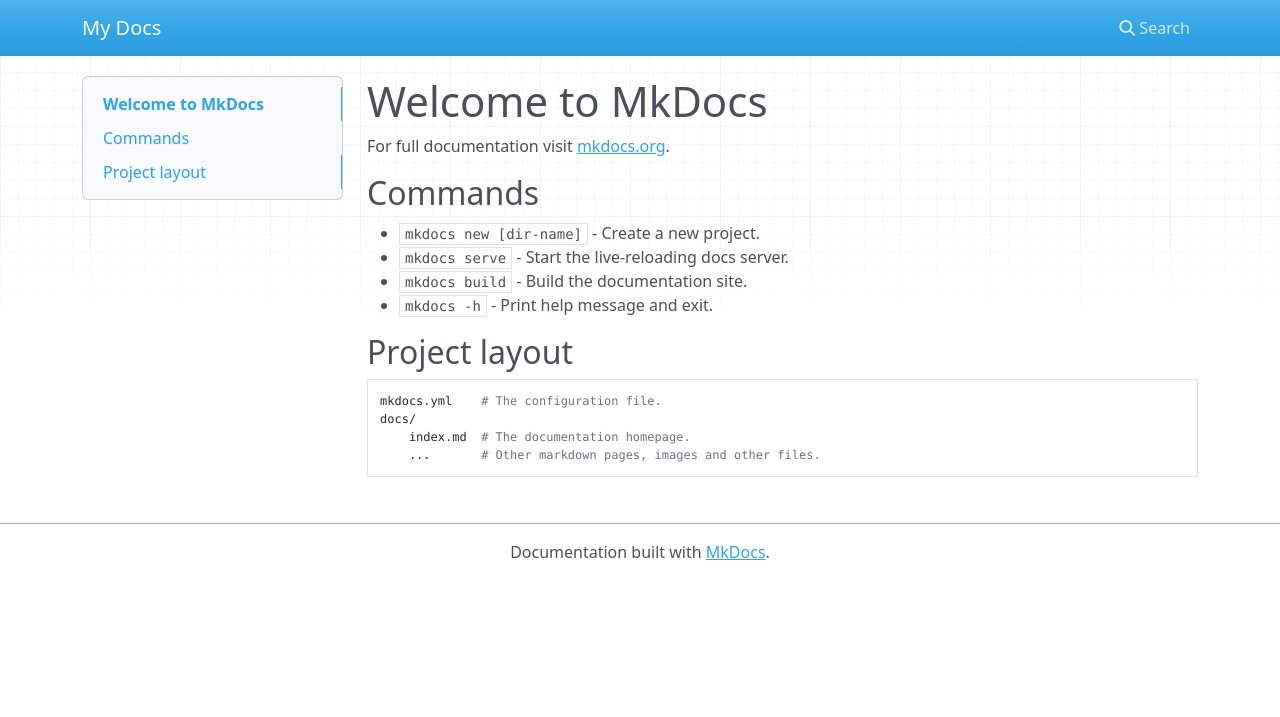
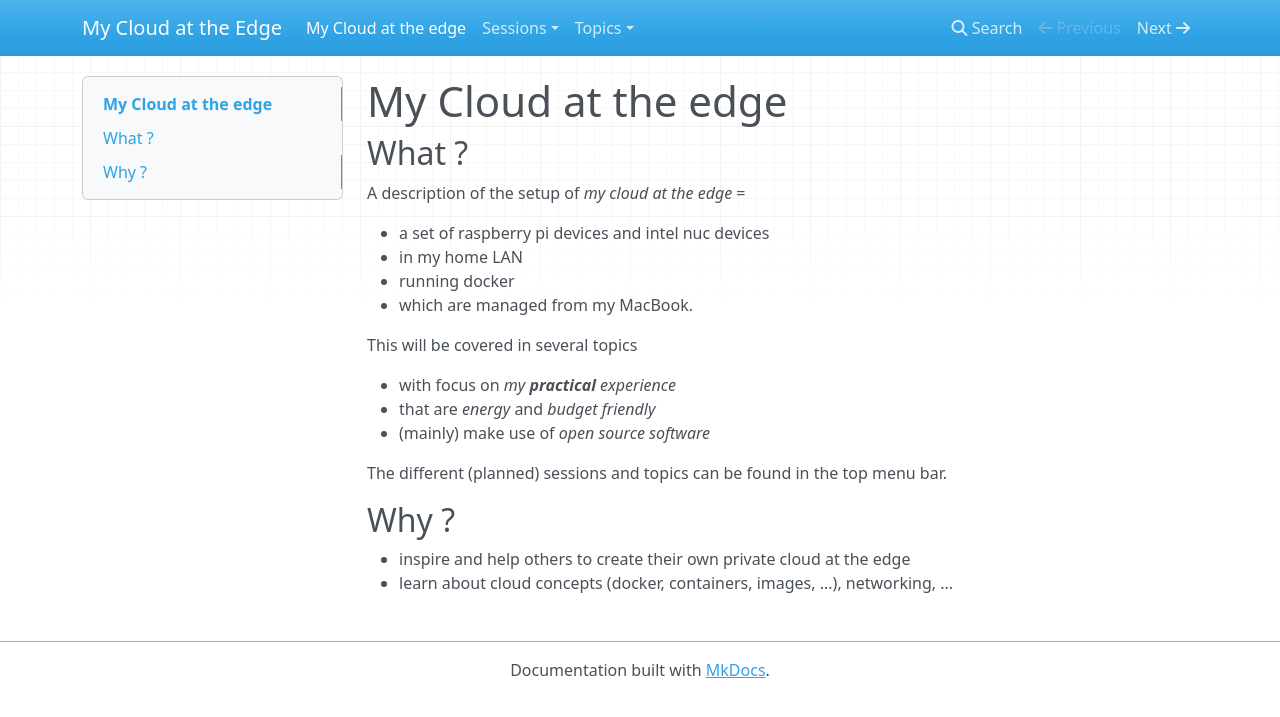
Before and after one commit to janvda/my-cloud-at-the-edge, an MkDocs documentation site: the page built from docs/index.md, in a window 1280 px wide. Shown: the top 717 px of the page. Built offline with MkDocs 1.6.1, drawn with Linux system fonts in a browser that asks for light colours; nearby versions of some CDN libraries.

Commit message:
create home page + prepare structure

```diff
--- a/docs/index.md
+++ b/docs/index.md
@@ -1,17 +1,22 @@
-# Welcome to MkDocs
+# My Cloud at the edge
 
-For full documentation visit [mkdocs.org](https://www.mkdocs.org).
+## What ?
 
-## Commands
+A description of the setup of *my cloud at the edge* =
 
-* `mkdocs new [dir-name]` - Create a new project.
-* `mkdocs serve` - Start the live-reloading docs server.
-* `mkdocs build` - Build the documentation site.
-* `mkdocs -h` - Print help message and exit.
+ * a set of raspberry pi devices and intel nuc devices
+ * in my home LAN
+ * running docker
+ * which are managed from my MacBook.
 
-## Project layout
+This will be covered in several topics
 
-    mkdocs.yml    # The configuration file.
-    docs/
-        index.md  # The documentation homepage.
-        ...       # Other markdown pages, images and other files.
+ * with focus on *my **practical** experience*
+ * that are *energy* and *budget friendly*
+ * (mainly) make use of *open source software*
+
+ The different (planned) sessions and topics can be found in the top menu bar.
+## Why ?
+
+* inspire and help others to create their own private cloud at the edge
+* learn about cloud concepts (docker, containers, images, ...), networking, ...
--- a/mkdocs.yml
+++ b/mkdocs.yml
@@ -1 +1,2 @@
-site_name: My Docs
+site_name: My Cloud at the Edge
+site_url: https://janvda.github.io/my-cloud-at-the-edge/
```
Also changed, not shown: docs/sessions/session_1.md (added, +9 -0 lines), docs/sessions/session_2.md (added, +3 -0 lines), docs/topics/openwrt/README.md (added, +3 -0 lines), docs/topics/openwrt_router/README.md (added, +3 -0 lines).
